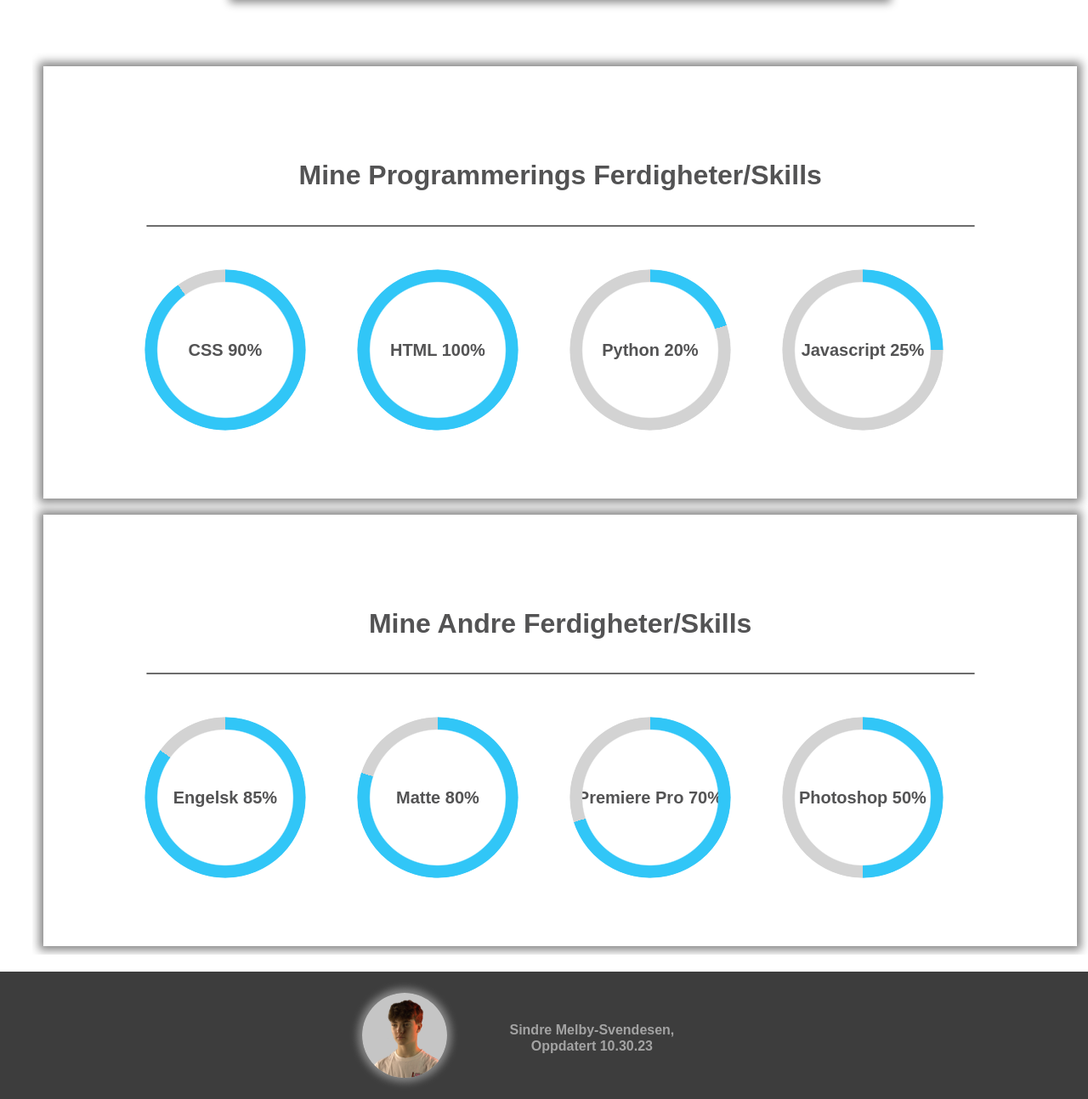
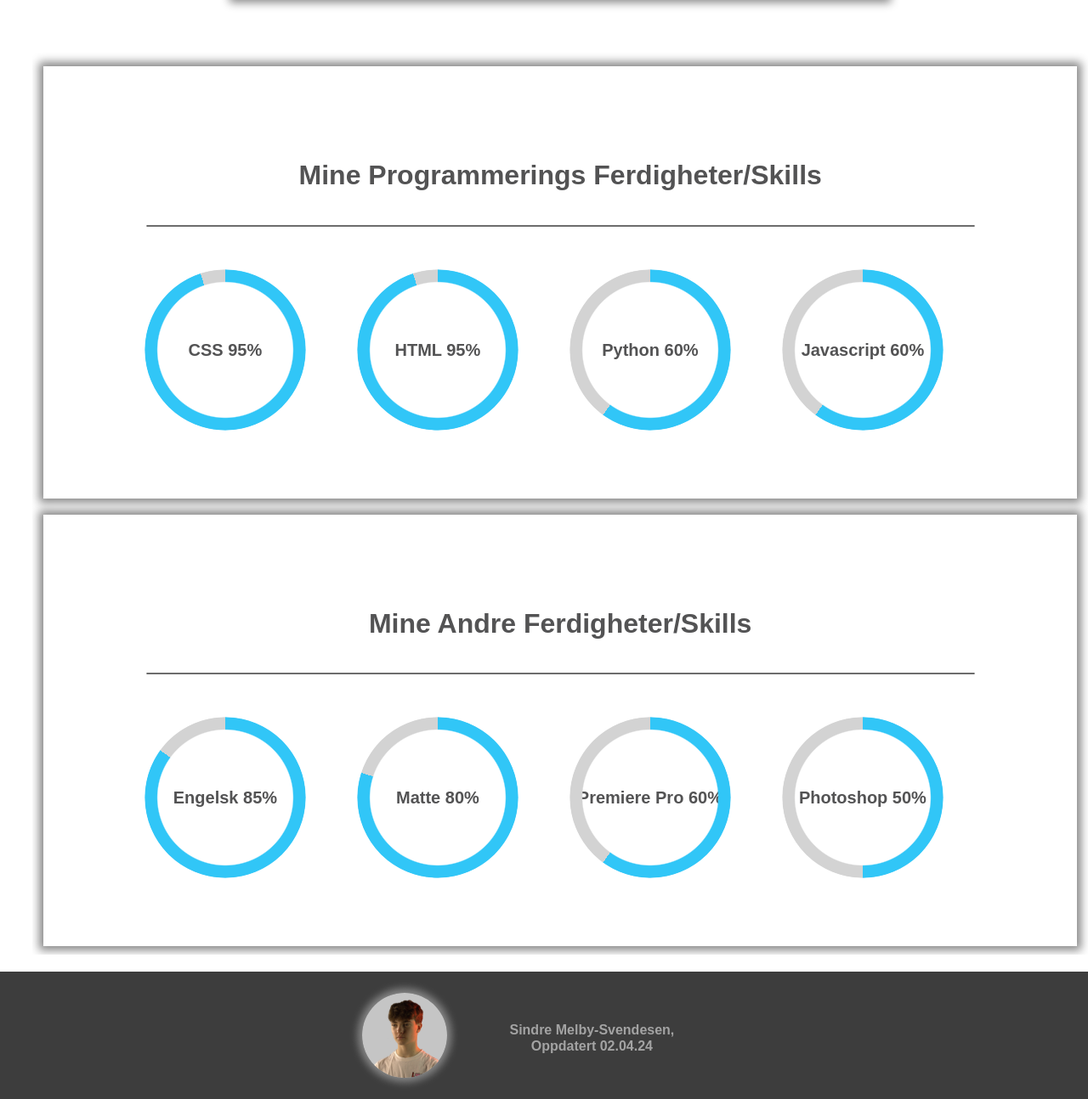
Before and after one commit to sindremel07/sindremel07.github.io, a plain HTML site: page index.html in a window 1280 px wide. Shown: the part 1409-2703 px from the top of the page at 85% size. Drawn offline with Linux system fonts and the light colour scheme; a web font is replaced by a local one.

Commit message:
Update index.html
ja

```diff
--- a/index.html
+++ b/index.html
@@ -31,7 +31,7 @@
             <img src="img/person2.png" id="person2">
             <h2>Sindre M-Svendsen</h2>
             <hr>
-            <p>Hei, jeg heter Sindre og er 15år. Jeg liker å lære nye ting og jeg er også en person som lærer ganske fort, jeg er selvlært innen IT og mine ferdigheter har jeg skaffet meg selv. Jeg liker å spille diverse spill og være med venner på fritiden, jeg driver også med innebandy og styrke trening. </p>
+            <p>Hei, jeg heter Sindre og er 16år. Jeg liker å lære nye ting og jeg er også en person som lærer ganske fort, jeg er selvlært innen IT og mine ferdigheter har jeg skaffet meg selv. Jeg liker å spille diverse spill og være med venner på fritiden, jeg driver også med innebandy og styrke trening. </p>
 
             <h2>Kontaktinformasjon</h2>
             <hr>
@@ -52,10 +52,10 @@
                 <h3>Mine Programmerings Ferdigheter/Skills</h3>
                 <hr>
                 <div>
-                    <label> Javascript 25%<progress id="progress" max="100" value="25"  style="--p:25%">25%</progress></label>
-                    <label> Python 20%<progress id="progress1" max="100" value="20"  style="--p:20%">20%</progress></label>
-                    <label> HTML 100% <progress id="progress2" max="100" value="100" style="--p:100%" >100%</progress></label>
-                    <label> CSS 90%<progress id="progress3" max="100" value="90" style="--p:90%">90%</progress></label>
+                    <label> Javascript 60%<progress id="progress" max="100" value="60"  style="--p:60%">60%</progress></label>
+                    <label> Python 60%<progress id="progress1" max="100" value="60"  style="--p:60%">60%</progress></label>
+                    <label> HTML 95% <progress id="progress2" max="100" value="95" style="--p:95%" >95%</progress></label>
+                    <label> CSS 95%<progress id="progress3" max="100" value="95" style="--p:95%">95%</progress></label>
                 </div>
             </article>
             <br>
@@ -64,7 +64,7 @@
                 <hr>
                 <div>
                     <label> Photoshop 50% <progress id="progress4" max="100" value="50" style="--p:50%" >50%</progress></label>
-                    <label> Premiere Pro 70%<progress id="progress5" max="100" value="70" style="--p:70%">70%</progress></label>
+                    <label> Premiere Pro 60%<progress id="progress5" max="100" value="60" style="--p:60%">60%</progress></label>
                     <label> Matte 80%<progress id="progress6" max="100" value="80"  style="--p:80%">80%</progress></label>
                     <label> Engelsk 85%<progress id="progress7" max="100" value="85"  style="--p:85%">85%</progress></label>
                 </div>
@@ -79,7 +79,7 @@
         <img src="img/SindreBilde.png">
     </article>
     <div>
-        <p>Sindre Melby-Svendesen, Oppdatert 10.30.23</p>
+        <p>Sindre Melby-Svendesen, Oppdatert 02.04.24</p>
     </div>
 </footer>
 
```
